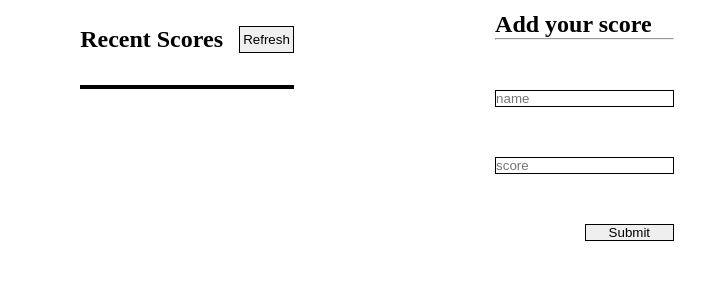
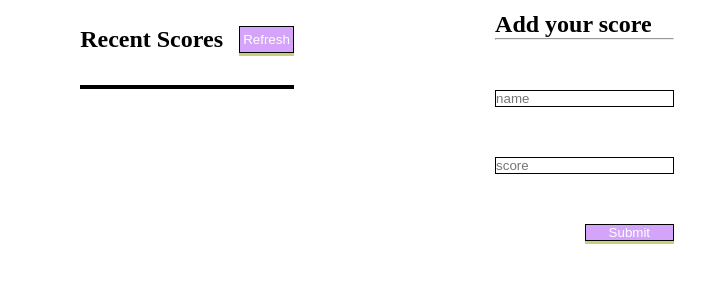
Before and after one commit to Iptysam/LeaderBoard, a website built with webpack: page src/index.html in a window 1280 px wide. Shown: the part 102-384 px from the top of the page, without its empty margins (32-737 px from the left). Built offline with nearby package versions, Linux system fonts and the light colour scheme; no server answers.

Commit message:
Update the style of the leaderboard

```diff
--- a/src/style.css
+++ b/src/style.css
@@ -92,3 +92,20 @@
   text-decoration: none;
   padding-left: 0.3rem;
 }
+
+button {
+  background-color: rgba(188, 116, 246, 0.655);
+  border: none;
+  box-shadow: 0 3px rgb(200, 206, 124);
+  color: white;
+}
+
+button:hover {
+  background-color: burlywood;
+}
+
+button:active {
+  background-color: rgba(116, 123, 246, 0.655);
+  box-shadow: 0 5px #666;
+  transform: translateY(4px);
+}
```
